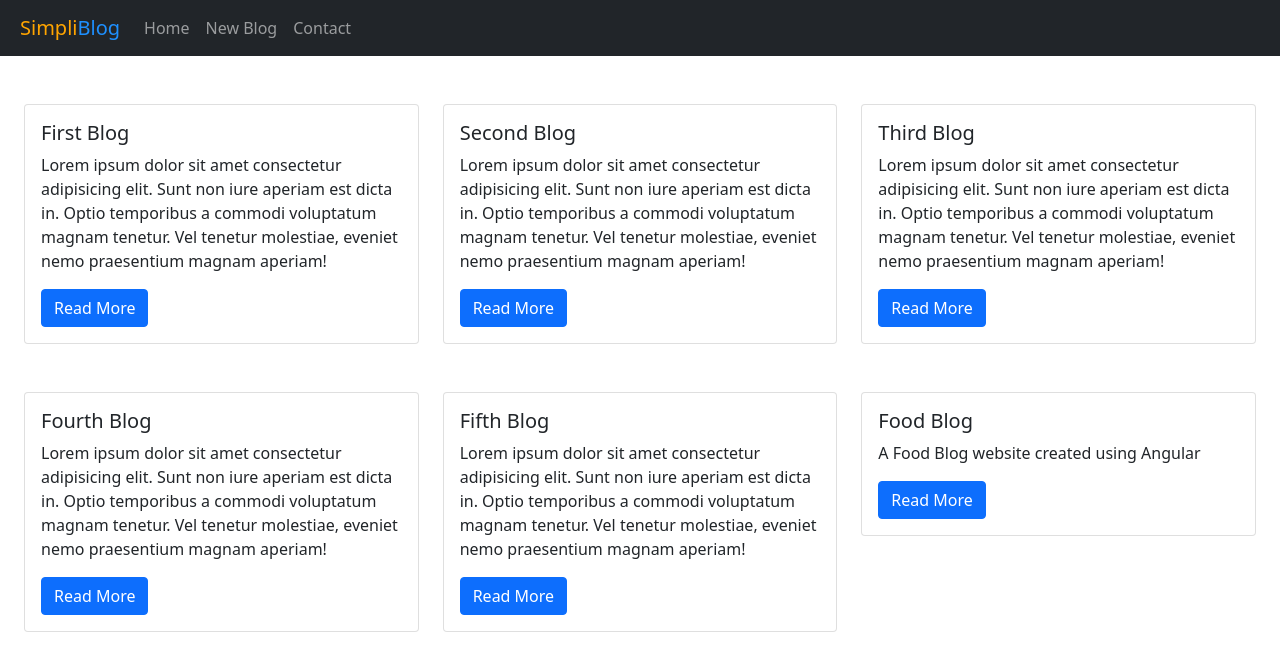
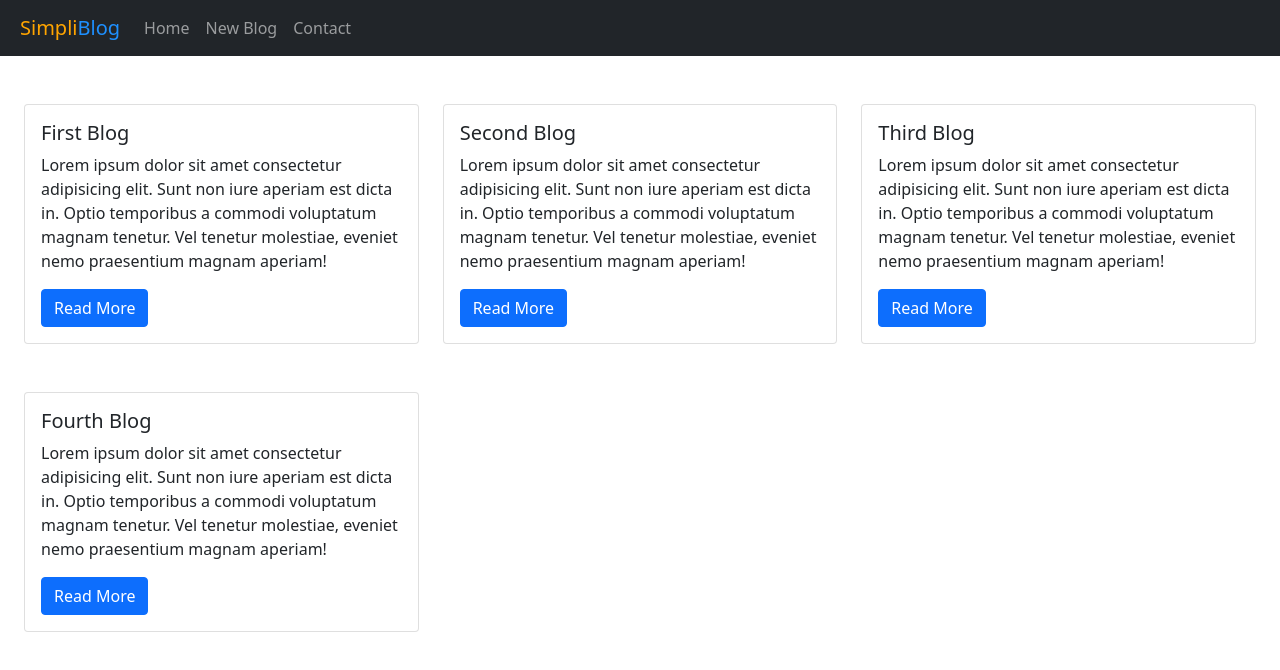
Before and after one commit to kamblekunal430/SimpliBlog-Angular, an Angular app: page / in a window 1280 px wide. Shown: the top 670 px of the page. Built offline with nearby package versions, Linux system fonts and the light colour scheme; data requests are answered from the project's data file.

Commit message:
added the delete blog functionality and fixed the navbar at the top

```diff
--- a/src/app/navbar/navbar.component.html
+++ b/src/app/navbar/navbar.component.html
@@ -1,4 +1,4 @@
-<nav class="navbar navbar-expand-lg navbar-dark bg-dark">
+<nav class="navbar sticky-top navbar-expand-lg navbar-dark bg-dark">
   <div class="container-fluid mx-2">
     <a class="navbar-brand"
       ><span style="color: orange">Simpli</span
--- a/src/app/view-blog/view-blog.component.html
+++ b/src/app/view-blog/view-blog.component.html
@@ -1,6 +1,7 @@
 <div class="container-fluid">
   <div class="card mb-3">
     <img
+      style="height: 600px"
       src="https://external-content.duckduckgo.com/iu/?u=https%3A%2F%2Fwallpapershome.com%2Fimages%2Fwallpapers%2Fgreek-3840x2160-cooking-recipe-lettuce-tomatoes-paprika-olives-feta-4k-17422.jpg&f=1&nofb=1"
       class="card-img-top"
       alt="Food Blog Image"
@@ -14,5 +15,9 @@
         {{ blog.content }}
       </p>
     </div>
+    <div class="card-footer">
+      <button class="btn btn-info">Update</button>
+      <button class="btn btn-danger mx-3" (click)="deleteBlog()">Delete</button>
+    </div>
   </div>
 </div>
--- a/src/app/view-blog/view-blog.component.ts
+++ b/src/app/view-blog/view-blog.component.ts
@@ -1,6 +1,6 @@
 import { HttpClient } from '@angular/common/http';
 import { Component, OnInit } from '@angular/core';
-import { ActivatedRoute } from '@angular/router';
+import { ActivatedRoute, Router } from '@angular/router';
 
 @Component({
   selector: 'app-view-blog',
@@ -10,7 +10,25 @@ import { ActivatedRoute } from '@angular/router';
 export class ViewBlogComponent implements OnInit {
   blogId: any;
   blog: any;
-  constructor(private route: ActivatedRoute, private http: HttpClient) {
+
+  deleteBlog() {
+    if (confirm('Confirm Delete Blog')) {
+      this.http.delete('http://localhost:8000/blogs/' + this.blogId).subscribe(
+        (response: any) => {
+          console.log('Deleted successfully', response);
+          this.router.navigate(['/']);
+        },
+        (error: any) => {
+          console.log('Failed to delete the blog');
+        }
+      );
+    }
+  }
+  constructor(
+    private route: ActivatedRoute,
+    private http: HttpClient,
+    private router: Router
+  ) {
     this.route.params.subscribe((params) => (this.blogId = params.id));
   }
 
--- a/src/json-server/db.json
+++ b/src/json-server/db.json
@@ -19,16 +19,6 @@
       "id": 4,
       "title": "Fourth Blog",
       "content": "Lorem ipsum dolor sit amet consectetur adipisicing elit. Sunt non iure aperiam est dicta in. Optio temporibus a commodi voluptatum magnam tenetur. Vel tenetur molestiae, eveniet nemo praesentium magnam aperiam!"
-    },
-    {
-      "id": 5,
-      "title": "Fifth Blog",
-      "content": "Lorem ipsum dolor sit amet consectetur adipisicing elit. Sunt non iure aperiam est dicta in. Optio temporibus a commodi voluptatum magnam tenetur. Vel tenetur molestiae, eveniet nemo praesentium magnam aperiam!"
-    },
-    {
-      "title": "Food Blog",
-      "content": "A Food Blog website created using Angular",
-      "id": 6
     }
   ]
 }
```
